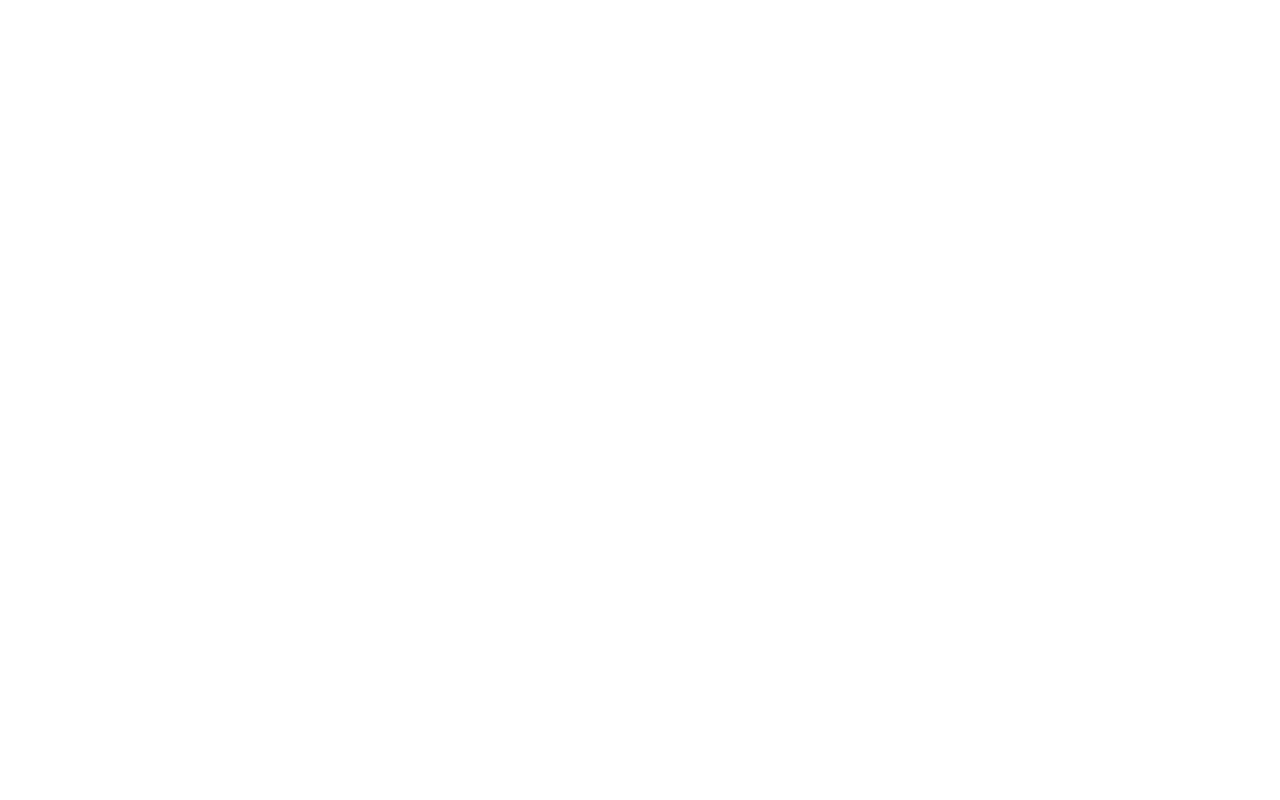
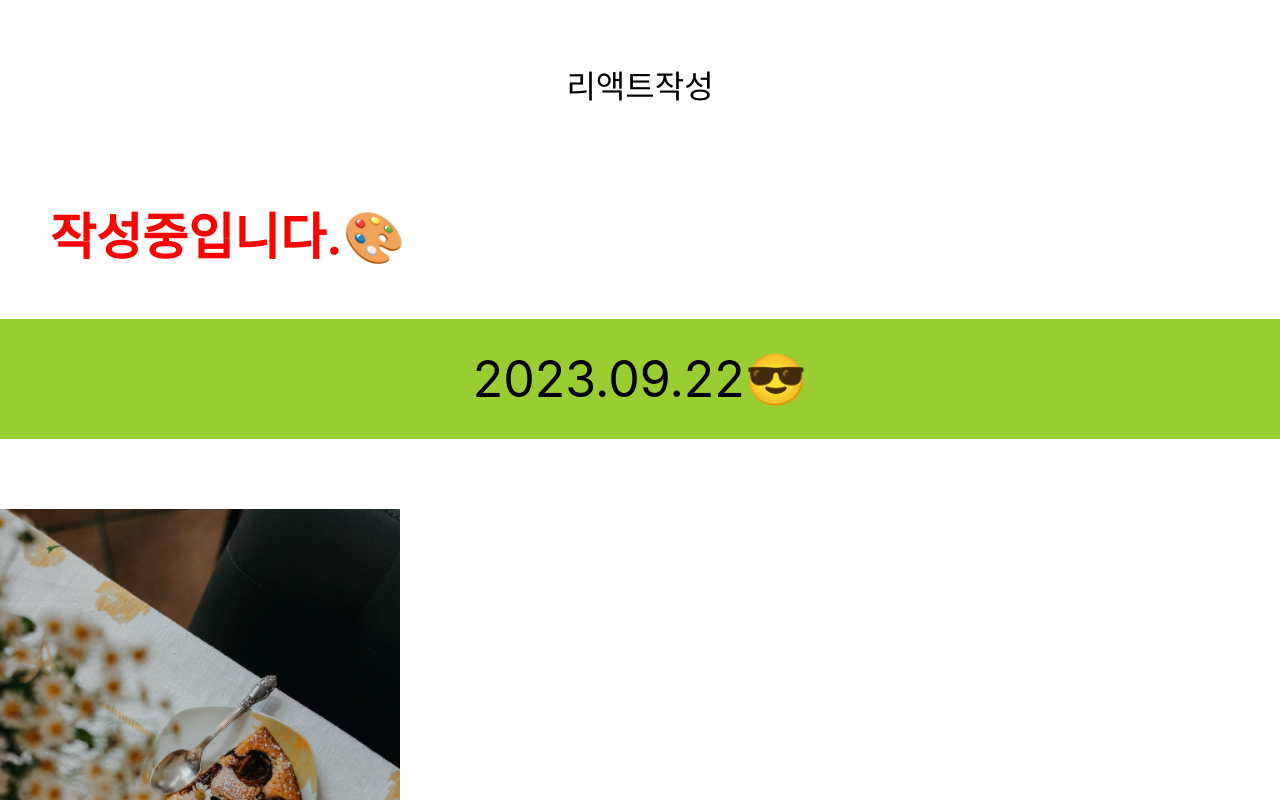
Before and after one commit to jwebdew/react11, a plain HTML site: page index.html in a window 1280 px wide. Shown: the top 800 px of the page. Drawn offline with Linux system fonts and the light colour scheme; the site is published under a folder, as on GitHub Pages, so addresses that start at the root find nothing.

Commit message:
Add files via upload

```diff
--- a/index.html
+++ b/index.html
@@ -1 +1 @@
-<!doctype html><html lang="en"><head><meta charset="utf-8"/><link rel="icon" href="/react11/favicon.ico"/><meta name="viewport" content="width=device-width,initial-scale=1"/><meta name="theme-color" content="#000000"/><meta name="description" content="Web site created using create-react-app"/><link rel="apple-touch-icon" href="/react11/logo192.png"/><link rel="manifest" href="/react11/manifest.json"/><title>React App</title><script defer="defer" src="/react11/static/js/main.b6224049.js"></script><link href="/react11/static/css/main.4ef4a54d.css" rel="stylesheet"></head><body><noscript>You need to enable JavaScript to run this app.</noscript><div id="root"></div></body></html>
+<!doctype html><html lang="en"><head><meta charset="utf-8"/><link rel="icon" href="favicon.ico"/><meta name="viewport" content="width=device-width,initial-scale=1"/><meta name="theme-color" content="#000000"/><meta name="description" content="Web site created using create-react-app"/><link rel="apple-touch-icon" href="logo192.png"/><link rel="manifest" href="manifest.json"/><title>React App</title><script defer="defer" src="static/js/main.b6224049.js"></script><link href="static/css/main.4ef4a54d.css" rel="stylesheet"></head><body><noscript>You need to enable JavaScript to run this app.</noscript><div id="root"></div></body></html>
```
